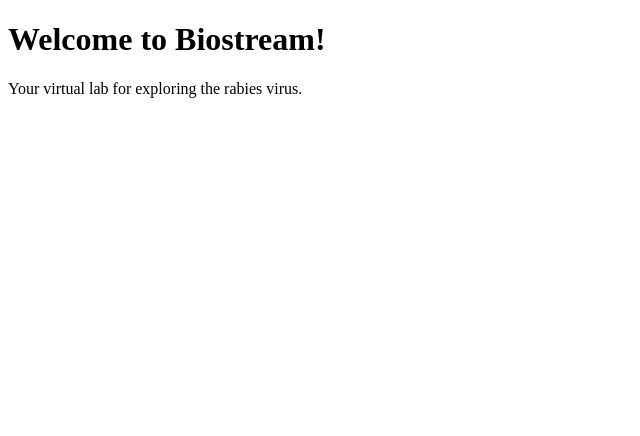
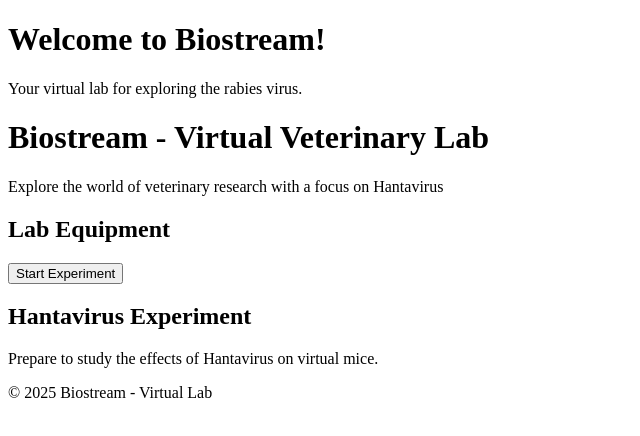
Before and after one commit to lampies06/Biostream, a plain HTML site: page index.html in a window 1280 px wide. Shown: the whole page, without its empty margins (0-640 px from the left). Drawn offline with Linux system fonts and the light colour scheme.

Commit message:
Update index.html
Initial HTML setup

```diff
--- a/index.html
+++ b/index.html
@@ -8,3 +8,39 @@
     <p>Your virtual lab for exploring the rabies virus.</p>
 </body>
 </html>
+<!DOCTYPE html> <!-- Specifies the document type as HTML5 -->
+<html lang="en"> <!-- Defines the language of the document as English -->
+<head>
+    <meta charset="UTF-8"> <!-- Sets the character encoding to UTF-8 -->
+    <meta name="viewport" content="width=device-width, initial-scale=1.0"> <!-- Makes the webpage responsive -->
+    <title>Biostream - Virtual Lab</title> <!-- Title of the webpage -->
+    <link rel="stylesheet" href="styles.css"> <!-- Links to the external CSS file for styling -->
+</head>
+<body>
+    <header>
+        <h1>Biostream - Virtual Veterinary Lab</h1> <!-- Main heading for the webpage -->
+        <p>Explore the world of veterinary research with a focus on Hantavirus</p> <!-- Short description -->
+    </header>
+
+    <section id="lab-setup">
+        <h2>Lab Equipment</h2> <!-- Heading for the equipment section -->
+        <div id="equipment-container">
+            <button onclick="startExperiment()">Start Experiment</button> <!-- Button to start the experiment -->
+        </div>
+    </section>
+
+    <section id="experiment">
+        <h2>Hantavirus Experiment</h2> <!-- Heading for the experiment section -->
+        <p id="experiment-info">Prepare to study the effects of Hantavirus on virtual mice.</p> <!-- Information about the experiment -->
+        <div id="mouse-container">
+            <!-- Placeholder for the virtual mice, will be interactive later -->
+        </div>
+    </section>
+
+    <footer>
+        <p>&copy; 2025 Biostream - Virtual Lab</p> <!-- Footer with copyright info -->
+    </footer>
+
+    <script src="app.js"></script> <!-- Links to the external JavaScript file for interactivity -->
+</body>
+</html>
```
